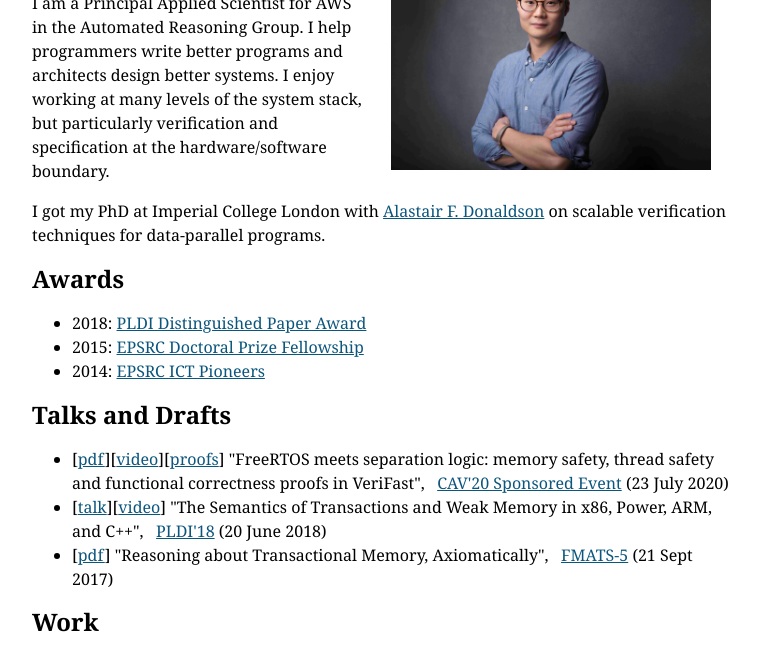
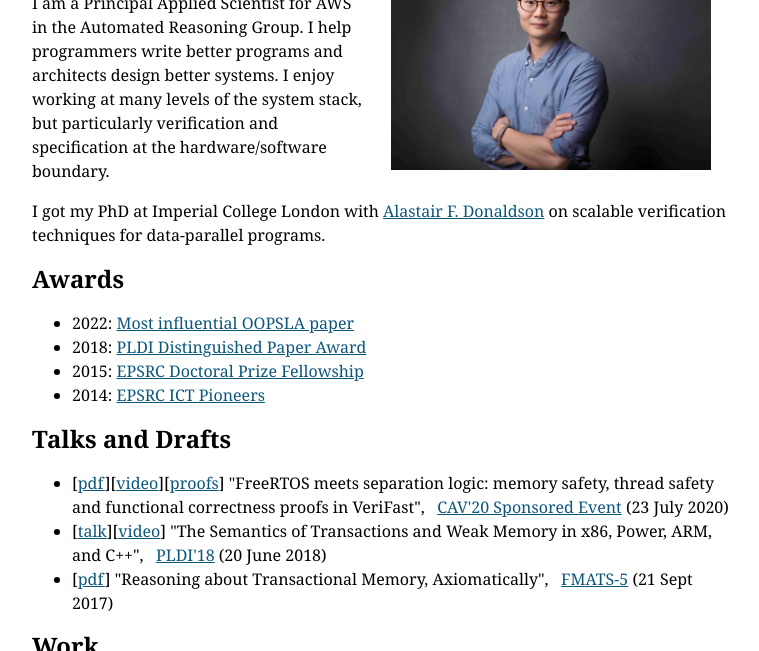
Before and after one commit to nchong/nchong.github.io, a plain HTML site: page index.html in a window 1280 px wide. Shown: the part 132-783 px from the top of the page, without its empty margins (258-1017 px from the left). Drawn offline with Linux system fonts and the light colour scheme.

Commit message:
OOPSLA22 award

```diff
--- a/index.html
+++ b/index.html
@@ -24,6 +24,7 @@
 
         <h2>Awards</h2>
         <ul>
+            <li>2022: <a href="https://2022.splashcon.org/news#SPLASH-Awards">Most influential OOPSLA paper</a></li>
             <li>2018: <a href="https://pldi18.sigplan.org">PLDI Distinguished Paper Award</a></li>
             <li>2015: <a href="https://www.epsrc.ac.uk/skills/students/dta/doctoralprize/">EPSRC Doctoral Prize Fellowship</a></li>
             <li>2014: <a href="http://www.epsrc.ac.uk/research/ourportfolio/themes/ict/activities/impact/ukictpioneers/">EPSRC ICT Pioneers</a></li>
```
